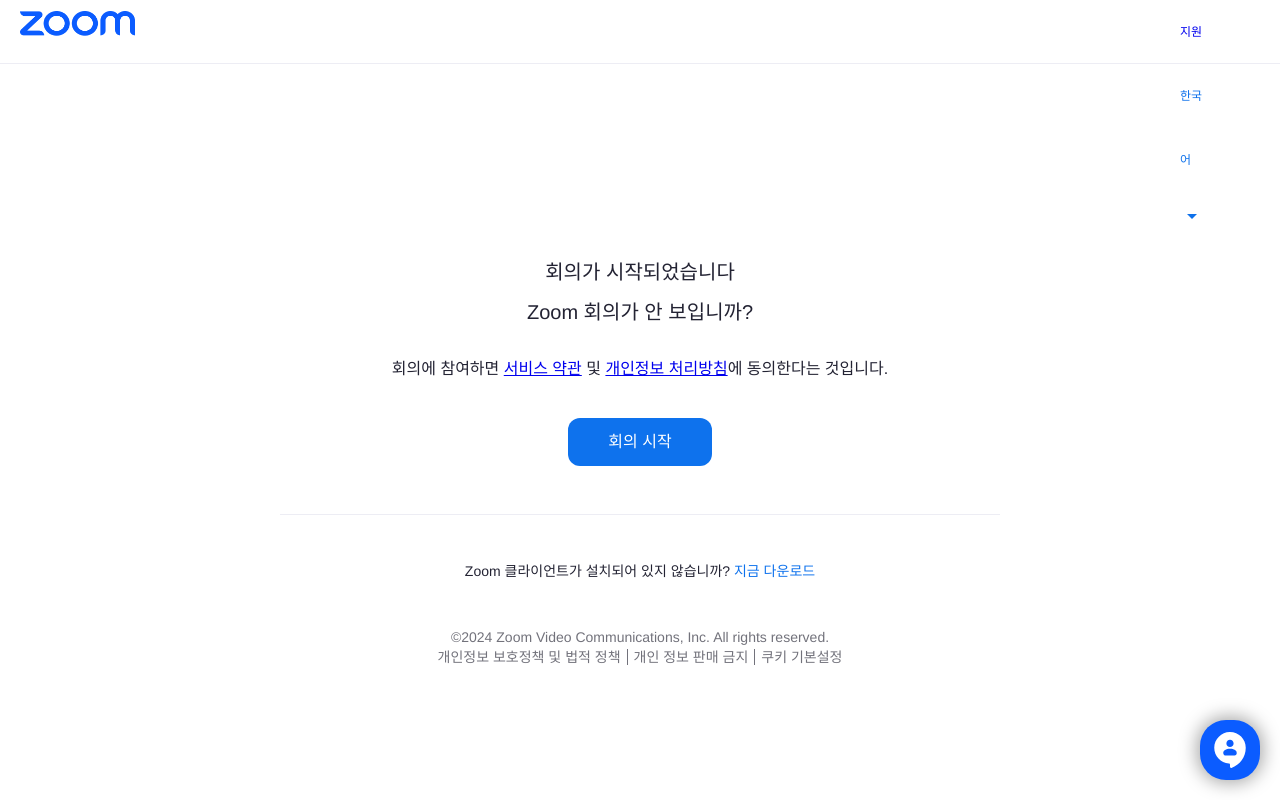
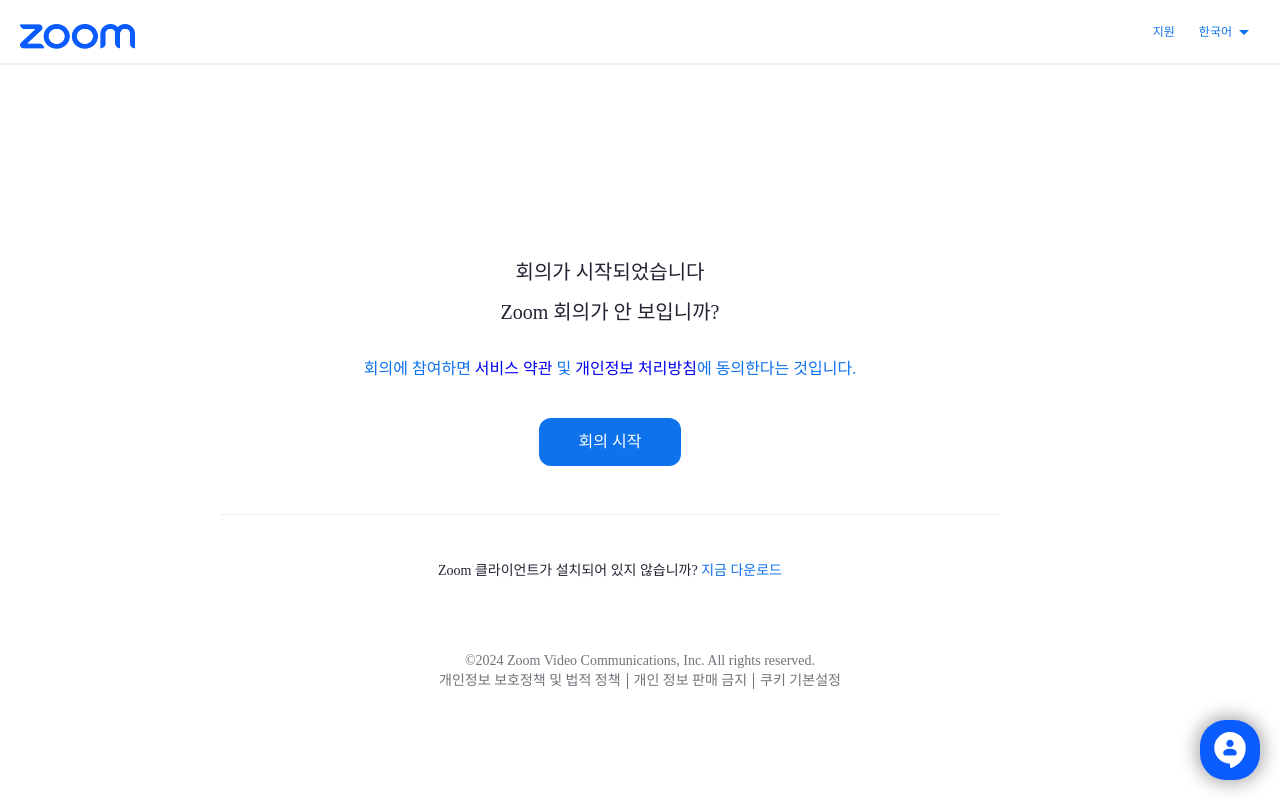
Before and after one commit to lunatokki/ZOOM-clone-coding, a plain HTML site: page index.html in a window 1280 px wide. Drawn offline with nearby package versions, Linux system fonts and the light colour scheme.

Commit message:
modifying

```diff
--- a/CSS/main.css
+++ b/CSS/main.css
@@ -1,20 +1,16 @@
 body {
-  font-family: "Helvetica Neue", Helvetica, Arial, sans-serif;
   font-size: 14px;
   line-height: 1.43;
   height: 100%;
   color: #232333;
   margin: 0;
   padding: 0;
-  /* display: block; */
   background-color: #fff;
 }
 
 header {
   position: fixed;
   width: 100%;
-  min-height: 60px;
-  max-height: 64px;
   line-height: 64px;
   color: #0e71eb;
   font-size: 12px;
@@ -23,39 +19,79 @@
   justify-content: space-between;
   border-bottom: 1px solid #ededf4;
   box-sizing: border-box;
+  box-shadow: 0 0 2px rgba(0,0,0,0.2);
+  max-height: 64px;
+}
+
+
+a.header-logo {
+  display: flex
+  justify-content: center;
+  align-items: center
 }
 
 .header-logo img {
   width: 115px;
   height: 25px;
-  margin: 0 24px 0 20px;
+  margin: 24px 24px 0 20px;
 }
 
 .right {
-  width: 100px;
-  height: 64px;
   padding: 0 24px 0 0;
-  display: block;
-  justify-content: center;
-  box-sizing: border-box;
-  margin-left: auto;
+  display: flex;
+  align-items: center;
 }
 
+
 .right .support {
-  width: 26px;
+  color: #0e71eb;
   text-decoration: none;
-  display: inline-flex;
 }
 
-.right .text {
-  width: 26px;
-  text-decoration: none;
-  /* display: inline-flex; */
+.right .support:hover {
+  text-decoration: underline;
+}
+
+.right .language {
+  display: inline-block;
+  padding-left: 24px;
+  position: relative;
+}
+
+.right .language span {
+  vertical-align: middle;
+}
+
+.right .language span:first-child:hover {
+  text-decoration: underline;
+  cursor: pointer;
+}
+
+.right .language .menu {
+  display: none;
+  background-color: #fff;
+  border: 1px solid #eee;
+  color: #232323;
+  font-size: 14px;
+  box-shadow: 0 6px 12px rgba(0,0,0,.175);
+  padding: 8px 0;
+  position: absolute;
+  right: 0;
+}
+
+.right .language .menu li {
+  font-size: 14px;
+  line-height: 15px;
+  padding: 10px 20px;
+  white-space: nowrap;
+}
+
+.right .language .menu li:hover {
+  background: #f5f5f5;
 }
 
 main {
-  padding: 240px 60px 48px 60px;
-  background-attachment: scroll;
+  padding: 240px 60px 48px 0px;
   align-items: center;
   flex-direction: column;
   margin: 0 auto;
@@ -72,13 +108,24 @@
   line-height: 40px;
   padding: 12px 0;
 }
+
 .meeting {
+  color: #0e72ed;
   font-size: 16px;
   margin-bottom: 20px;
   margin-top: 8px;
   line-height: 24px;
   padding: 5px 0;
 }
+
+.meeting a {
+  text-decoration: none;
+}
+
+.meeting a:hover {
+  text-decoration: underline;
+}
+
 .button {
   background: #0e72ed;
   border-radius: 12px;
@@ -116,6 +163,7 @@
 footer {
   text-align: center;
   color: #0404138f;
+  padding: 24px;
 }
 
 footer .setting {
@@ -123,27 +171,23 @@
   justify-content: center;
 }
 
-footer .setting .first {
+footer .setting li {
   margin: 2px 0;
   padding: 0 6px;
-  text-decoration: none;
-  color: #0404138f;
   border-right: 1px solid #0404138f;
 }
 
-footer .setting .second {
-  margin: 2px 0;
-  padding: 0 6px;
+footer .setting li:hover {
+  text-decoration: underline;
+}
+
+footer .setting li a {
   text-decoration: none;
   color: #0404138f;
-  border-right: 1px solid #0404138f;
 }
 
-footer .setting .third {
-  margin: 2px 0;
-  padding: 0 6px;
-  text-decoration: none;
-  color: #0404138f;
+footer .setting li:last-child {
+  border-right: none;
 }
 
 footer .chat-bot {
--- a/index.html
+++ b/index.html
@@ -5,20 +5,19 @@
   <meta name="viewport" content="width=device-width, initial-scale=1.0">
   <link rel="stylesheet" href="https://cdn.jsdelivr.net/npm/reset-css@5.0.2/reset.min.css"/>
   <link rel="shortcut icon" href="https://us06st1.zoom.us/zoom.ico"/>
-  <link rel="stylesheet" href="https://fonts.googleapis.com/css2?family=Material+Symbols+Outlined:opsz,wght,FILL,GRAD@24,400,0,0" />
+  <link rel="stylesheet" href="https://fonts.googleapis.com/css2?family=Material+Symbols+Outlined:opsz,wght,FILL,GRAD@20..48,100..700,0..1,-50..200" />
   <link rel="stylesheet" href="./CSS/main.css">
+  <script src="main.js"></script>
   <title>회의 시작 - Zoom</title>
 </head>
 <body>
   <header>
-    <a class="header-logo" "https://us06web.zoom.us/"><img src="images/Vector.png" alt="줌 로고"></a>
+    <a class="header-logo" href="https://us06web.zoom.us/"><img src="images/Vector.png" alt="줌 로고"></a>
     <div class="right">
       <a class="support" href="https://support.zoom.com/hc">지원</a>
-      <div class="text
+      <div class="language">
         <span>한국어</span><span class="material-symbols-outlined">arrow_drop_down</span>
-      </div>
-        <!-- <div>
-          <ul>
+        <ul class="menu">
           <li>English</li>
           <li>Español</li>
           <li>Deutsch</li>
@@ -37,7 +36,7 @@
           <li>Nederlands</li>
           <li>Svenska</li>
         </ul>
-        </div>   -->
+      </div>
     </div>
   </header>
 
@@ -51,11 +50,11 @@
 
   <footer>
     <p>©2024 Zoom Video Communications, Inc. All rights reserved.</p>
-    <div class="setting">
-      <a class="first" href="https://zoom.us/ko-ko/trust">개인정보 보호정책 및 법적 정책</a>
-      <a class="second" href="javascript:void(null);" tabindex="0" role="button">개인 정보 판매 금지</a>
-      <a class="third" href="javascript:void(null);" tabindex="0" role="button">쿠키 기본설정</a>
-    </div>
+      <ul class="setting">
+        <li><a href="https://zoom.us/ko-ko/trust">개인정보 보호정책 및 법적 정책</a></li>
+        <li><a href="#" role="button">개인 정보 판매 금지</a></li>
+        <li><a href="#" role="button">쿠키 기본설정</a></li>
+      </ul>
     <button class="chat-bot">
       <svg xmlns="http://www.w3.org/2000/svg" fill="none" viewBox="0 0 16 16">
         <mask height="16" width="14" y="0" x="1" maskUnits="userSpaceOnUse" style="mask-type:alpha" id="mask0_4_176">
--- /dev/null
+++ b/main.js
@@ -0,0 +1,17 @@
+document.addEventListener("DOMContentLoaded", function () {
+  var languageSelector = document.querySelector(".language");
+  var menu = document.querySelector(".menu");
+
+  // Hide menu when clicking outside
+  document.addEventListener("click", function (event) {
+      if (!languageSelector.contains(event.target)) {
+          menu.style.display = "none"; // 클릭한 요소가 languageSelector가 아니면 메뉴를 숨김
+      }
+  });
+
+  // Show menu when languageSelector is clicked
+  languageSelector.addEventListener("click", function (event) {
+      menu.style.display = (menu.style.display === "none") ? "block" : "none"; // 메뉴의 표시 여부를 토글
+      event.stopPropagation(); // 이벤트 버블링 방지
+  });
+});
```
Lines whose indentation alone changed are shown as unchanged.
